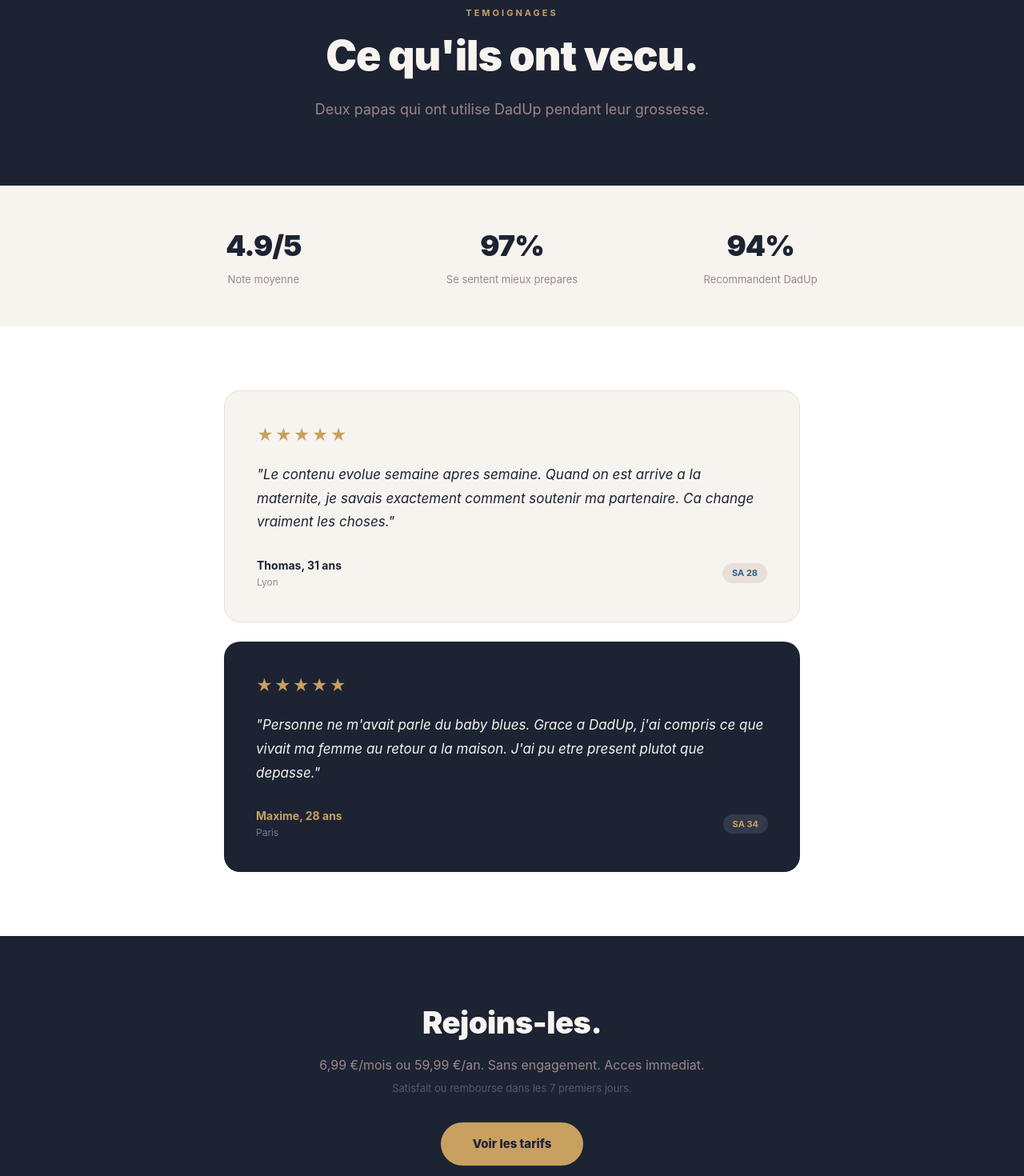
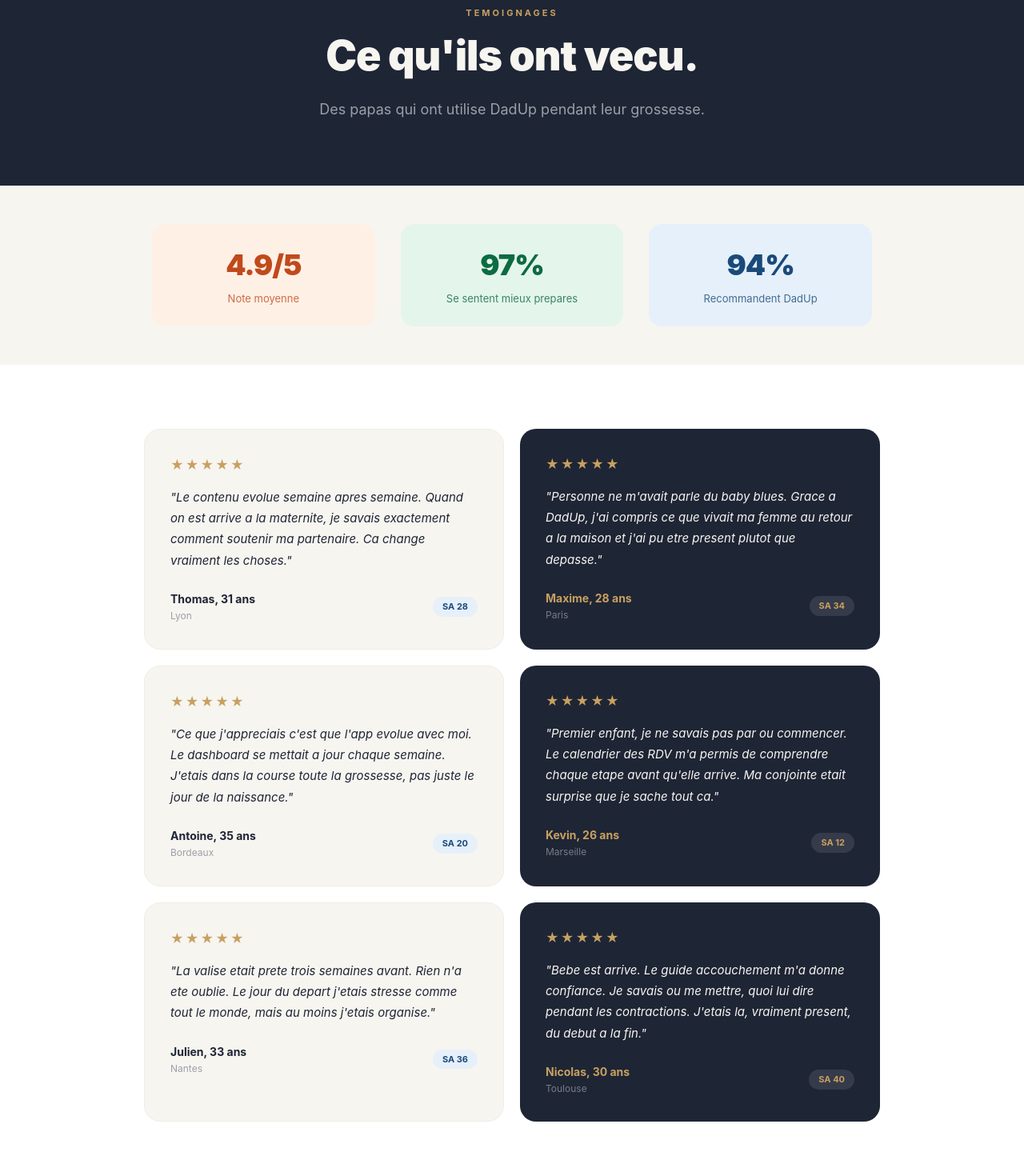
Before and after one commit to Julproject/dadup, a Next.js app: page /temoignages in a window 1280 px wide. Shown: the part 140-1610 px from the top of the page at 80% size. Built offline with nearby package versions, Linux system fonts and the light colour scheme.

Commit message:
Update page.tsx

```diff
--- a/app/temoignages/page.tsx
+++ b/app/temoignages/page.tsx
@@ -1,76 +1,73 @@
 export default function TemoignagesPage() {
+  const temoignages = [
+    { prenom:'Thomas', age:31, ville:'Lyon', sa:'SA 28', dark:false,
+      texte:"Le contenu evolue semaine apres semaine. Quand on est arrive a la maternite, je savais exactement comment soutenir ma partenaire. Ca change vraiment les choses." },
+    { prenom:'Maxime', age:28, ville:'Paris', sa:'SA 34', dark:true,
+      texte:"Personne ne m'avait parle du baby blues. Grace a DadUp, j'ai compris ce que vivait ma femme au retour a la maison et j'ai pu etre present plutot que depasse." },
+    { prenom:'Antoine', age:35, ville:'Bordeaux', sa:'SA 20', dark:false,
+      texte:"Ce que j'appreciais c'est que l'app evolue avec moi. Le dashboard se mettait a jour chaque semaine. J'etais dans la course toute la grossesse, pas juste le jour de la naissance." },
+    { prenom:'Kevin', age:26, ville:'Marseille', sa:'SA 12', dark:true,
+      texte:"Premier enfant, je ne savais pas par ou commencer. Le calendrier des RDV m'a permis de comprendre chaque etape avant qu'elle arrive. Ma conjointe etait surprise que je sache tout ca." },
+    { prenom:'Julien', age:33, ville:'Nantes', sa:'SA 36', dark:false,
+      texte:"La valise etait prete trois semaines avant. Rien n'a ete oublie. Le jour du depart j'etais stresse comme tout le monde, mais au moins j'etais organise." },
+    { prenom:'Nicolas', age:30, ville:'Toulouse', sa:'SA 40', dark:true,
+      texte:"Bebe est arrive. Le guide accouchement m'a donne confiance. Je savais ou me mettre, quoi lui dire pendant les contractions. J'etais la, vraiment present, du debut a la fin." },
+  ];
+
   return (
     <main style={{minHeight:'100vh', background:'#ffffff', fontFamily:"-apple-system,BlinkMacSystemFont,'Segoe UI',sans-serif"}}>
       <Nav/>
 
-      <section style={{background:'#1c2333', padding:'80px 40px'}}>
+      <section style={{background:'#1e2535', padding:'80px 40px'}}>
         <div style={{maxWidth:'800px', margin:'0 auto', textAlign:'center'}}>
           <p style={{color:'#c8a060', fontSize:'11px', fontWeight:700, letterSpacing:'3px', textTransform:'uppercase', margin:'0 0 16px'}}>Temoignages</p>
-          <h1 style={{color:'#f7f4ef', fontSize:'52px', fontWeight:900, margin:'0 0 24px', lineHeight:1.1, letterSpacing:'-1px'}}>
+          <h1 style={{color:'#f7f5f0', fontSize:'52px', fontWeight:900, margin:'0 0 24px', lineHeight:1.1, letterSpacing:'-1px'}}>
             Ce qu'ils ont vecu.
           </h1>
-          <p style={{color:'#9a8888', fontSize:'18px', lineHeight:1.7, margin:0}}>Deux papas qui ont utilise DadUp pendant leur grossesse.</p>
+          <p style={{color:'#9aa0a8', fontSize:'18px', lineHeight:1.7, margin:0}}>Des papas qui ont utilise DadUp pendant leur grossesse.</p>
         </div>
       </section>
 
-      <section style={{background:'#f7f4ef', padding:'48px 40px'}}>
+      <section style={{background:'#f7f5f0', padding:'48px 40px'}}>
         <div style={{maxWidth:'900px', margin:'0 auto', display:'grid', gridTemplateColumns:'1fr 1fr 1fr', gap:'32px', textAlign:'center'}}>
           {[
-            {val:'4.9/5', label:'Note moyenne'},
-            {val:'97%', label:'Se sentent mieux prepares'},
-            {val:'94%', label:'Recommandent DadUp'},
-          ].map((s, i) => (
-            <div key={i}>
-              <p style={{color:'#1c2333', fontSize:'36px', fontWeight:900, margin:'0 0 6px', letterSpacing:'-1px'}}>{s.val}</p>
-              <p style={{color:'#9a8888', fontSize:'13px', margin:0}}>{s.label}</p>
+            {val:'4.9/5', label:'Note moyenne', bg:'#FFF0E6', tc:'#C04A1A'},
+            {val:'97%',   label:'Se sentent mieux prepares', bg:'#E4F5EC', tc:'#0D6B40'},
+            {val:'94%',   label:'Recommandent DadUp', bg:'#E6F0FA', tc:'#1A4A7A'},
+          ].map((s,i)=>(
+            <div key={i} style={{background:s.bg, borderRadius:'16px', padding:'24px'}}>
+              <p style={{color:s.tc, fontSize:'36px', fontWeight:900, margin:'0 0 6px', letterSpacing:'-1px'}}>{s.val}</p>
+              <p style={{color:s.tc, fontSize:'13px', margin:0, opacity:0.8}}>{s.label}</p>
             </div>
           ))}
         </div>
       </section>
 
-      <section style={{padding:'80px 40px', maxWidth:'800px', margin:'0 auto'}}>
-        <div style={{display:'flex', flexDirection:'column', gap:'24px'}}>
-
-          <div style={{background:'#f7f4ef', borderRadius:'20px', padding:'40px', border:'1px solid #e8e0d8'}}>
-            <div style={{display:'flex', gap:'2px', marginBottom:'20px'}}>
-              {[1,2,3,4,5].map(j => <span key={j} style={{color:'#c8a060', fontSize:'20px'}}>&#9733;</span>)}
+      <section style={{padding:'80px 40px', maxWidth:'1000px', margin:'0 auto'}}>
+        <div style={{display:'grid', gridTemplateColumns:'1fr 1fr', gap:'20px'}}>
+          {temoignages.map((t,i)=>(
+            <div key={i} style={{background: t.dark ? '#1e2535' : '#f7f5f0', borderRadius:'20px', padding:'32px', border: t.dark ? 'none' : '1px solid #f0ede8'}}>
+              <div style={{display:'flex', gap:'2px', marginBottom:'16px'}}>
+                {[1,2,3,4,5].map(j=><span key={j} style={{color:'#c8a060', fontSize:'16px'}}>&#9733;</span>)}
+              </div>
+              <p style={{color: t.dark ? '#f7f5f0' : '#1e2535', fontSize:'15px', lineHeight:1.75, margin:'0 0 24px', fontStyle:'italic'}}>"{t.texte}"</p>
+              <div style={{display:'flex', justifyContent:'space-between', alignItems:'center'}}>
+                <div>
+                  <p style={{color: t.dark ? '#c8a060' : '#1e2535', fontWeight:700, fontSize:'14px', margin:'0 0 2px'}}>{t.prenom}, {t.age} ans</p>
+                  <p style={{color: t.dark ? 'rgba(255,255,255,0.4)' : '#9aa0a8', fontSize:'12px', margin:0}}>{t.ville}</p>
+                </div>
+                <span style={{background: t.dark ? 'rgba(255,255,255,0.1)' : '#E6F0FA', color: t.dark ? '#c8a060' : '#1A4A7A', fontSize:'11px', fontWeight:700, padding:'4px 12px', borderRadius:'20px'}}>{t.sa}</span>
+              </div>
             </div>
-            <p style={{color:'#1c2333', fontSize:'17px', lineHeight:1.75, margin:'0 0 28px', fontStyle:'italic'}}>
-              "Le contenu evolue semaine apres semaine. Quand on est arrive a la maternite, je savais exactement comment soutenir ma partenaire. Ca change vraiment les choses."
-            </p>
-            <div style={{display:'flex', justifyContent:'space-between', alignItems:'center'}}>
-              <div>
-                <p style={{color:'#1c2333', fontWeight:700, fontSize:'14px', margin:'0 0 2px'}}>Thomas, 31 ans</p>
-                <p style={{color:'#9a8888', fontSize:'12px', margin:0}}>Lyon</p>
-              </div>
-              <span style={{background:'#e8e0d8', color:'#2E5F8A', fontSize:'11px', fontWeight:700, padding:'4px 12px', borderRadius:'20px'}}>SA 28</span>
-            </div>
-          </div>
-
-          <div style={{background:'#1c2333', borderRadius:'20px', padding:'40px'}}>
-            <div style={{display:'flex', gap:'2px', marginBottom:'20px'}}>
-              {[1,2,3,4,5].map(j => <span key={j} style={{color:'#c8a060', fontSize:'20px'}}>&#9733;</span>)}
-            </div>
-            <p style={{color:'#f7f4ef', fontSize:'17px', lineHeight:1.75, margin:'0 0 28px', fontStyle:'italic'}}>
-              "Personne ne m'avait parle du baby blues. Grace a DadUp, j'ai compris ce que vivait ma femme au retour a la maison. J'ai pu etre present plutot que depasse."
-            </p>
-            <div style={{display:'flex', justifyContent:'space-between', alignItems:'center'}}>
-              <div>
-                <p style={{color:'#c8a060', fontWeight:700, fontSize:'14px', margin:'0 0 2px'}}>Maxime, 28 ans</p>
-                <p style={{color:'rgba(255,255,255,0.4)', fontSize:'12px', margin:0}}>Paris</p>
-              </div>
-              <span style={{background:'rgba(255,255,255,0.1)', color:'#c8a060', fontSize:'11px', fontWeight:700, padding:'4px 12px', borderRadius:'20px'}}>SA 34</span>
-            </div>
-          </div>
-
+          ))}
         </div>
       </section>
 
-      <section style={{background:'#1c2333', padding:'80px 40px', textAlign:'center'}}>
-        <h2 style={{color:'#f7f4ef', fontSize:'38px', fontWeight:900, margin:'0 0 12px', letterSpacing:'-0.5px'}}>Rejoins-les.</h2>
-        <p style={{color:'#9a8888', fontSize:'16px', margin:'0 0 8px'}}>6,99 &#8364;/mois ou 59,99 &#8364;/an. Sans engagement. Acces immediat.</p>
+      <section style={{background:'#1e2535', padding:'80px 40px', textAlign:'center'}}>
+        <h2 style={{color:'#f7f5f0', fontSize:'38px', fontWeight:900, margin:'0 0 12px', letterSpacing:'-0.5px'}}>Rejoins-les.</h2>
+        <p style={{color:'#9aa0a8', fontSize:'16px', margin:'0 0 8px'}}>6,99 &#8364;/mois ou 59,99 &#8364;/an. Sans engagement. Acces immediat.</p>
         <p style={{color:'rgba(255,255,255,0.25)', fontSize:'13px', margin:'0 0 32px'}}>Satisfait ou rembourse dans les 7 premiers jours.</p>
-        <a href="/tarifs" style={{background:'#c8a060', color:'#1c2333', padding:'16px 40px', borderRadius:'32px', fontSize:'15px', fontWeight:800, textDecoration:'none', display:'inline-block'}}>Voir les tarifs</a>
+        <a href="/tarifs" style={{background:'#c8a060', color:'#1e2535', padding:'16px 40px', borderRadius:'32px', fontSize:'15px', fontWeight:800, textDecoration:'none', display:'inline-block'}}>Voir les tarifs</a>
       </section>
 
       <Footer/>
@@ -91,7 +88,7 @@ function Nav() {
             <ellipse cx="150" cy="196" rx="27" ry="31" fill="#F7FAFC"/>
             <circle cx="150" cy="128" r="26" fill="#F7FAFC"/>
           </svg>
-          <span style={{fontWeight:900, color:'#1c2333', fontSize:'20px', letterSpacing:'-0.3px'}}>DadUp</span>
+          <span style={{fontWeight:900, color:'#1e2535', fontSize:'20px', letterSpacing:'-0.3px'}}>DadUp</span>
         </a>
         <div style={{display:'flex', gap:'4px'}}>
           {[['Pourquoi DadUp','/pourquoi'],['Ce qui est inclus','/inclus'],['Tarifs','/tarifs'],['Temoignages','/temoignages']].map(([label, href]) => (
@@ -100,15 +97,15 @@ function Nav() {
         </div>
       </div>
       <div style={{display:'flex', alignItems:'center', gap:'16px'}}>
-        <a href="/login" style={{color:'#1c2333', fontSize:'14px', fontWeight:600, textDecoration:'none'}}>Se connecter</a>
-        <a href="/tarifs" style={{background:'#1c2333', color:'#ffffff', padding:'11px 22px', borderRadius:'32px', fontSize:'13px', fontWeight:700, textDecoration:'none'}}>Commencer</a>
+        <a href="/login" style={{color:'#1e2535', fontSize:'14px', fontWeight:600, textDecoration:'none'}}>Se connecter</a>
+        <a href="/tarifs" style={{background:'#1e2535', color:'#ffffff', padding:'11px 22px', borderRadius:'32px', fontSize:'13px', fontWeight:700, textDecoration:'none'}}>Commencer</a>
       </div>
     </nav>
   );
 }
 function Footer() {
   return (
-    <footer style={{background:'#1c2333', padding:'32px 40px'}}>
+    <footer style={{background:'#1e2535', padding:'32px 40px'}}>
       <div style={{maxWidth:'1200px', margin:'0 auto', display:'flex', alignItems:'center', justifyContent:'space-between'}}>
         <div style={{display:'flex', alignItems:'center', gap:'10px'}}>
           <svg viewBox="0 0 300 300" width="28" height="28">
```
